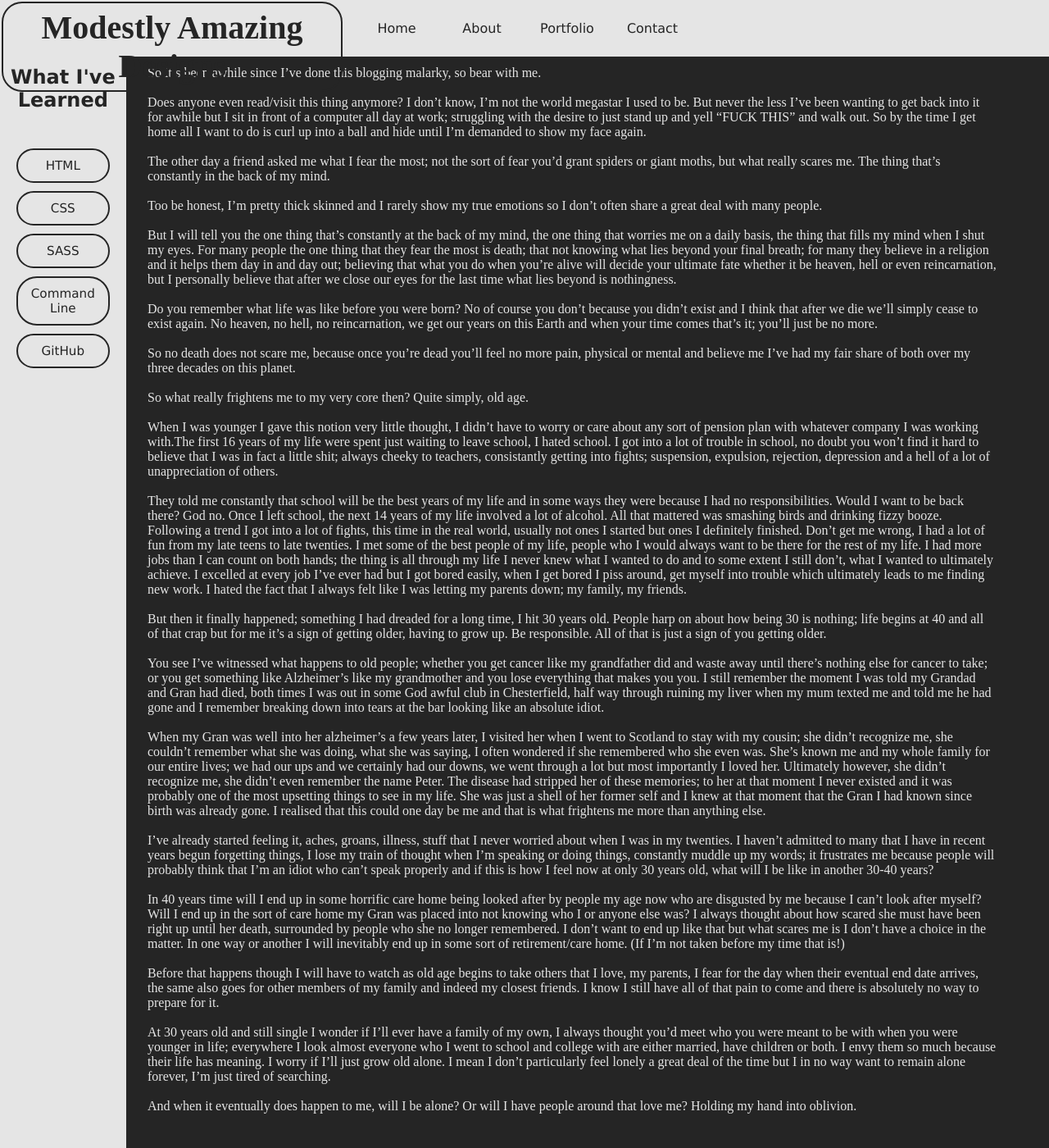
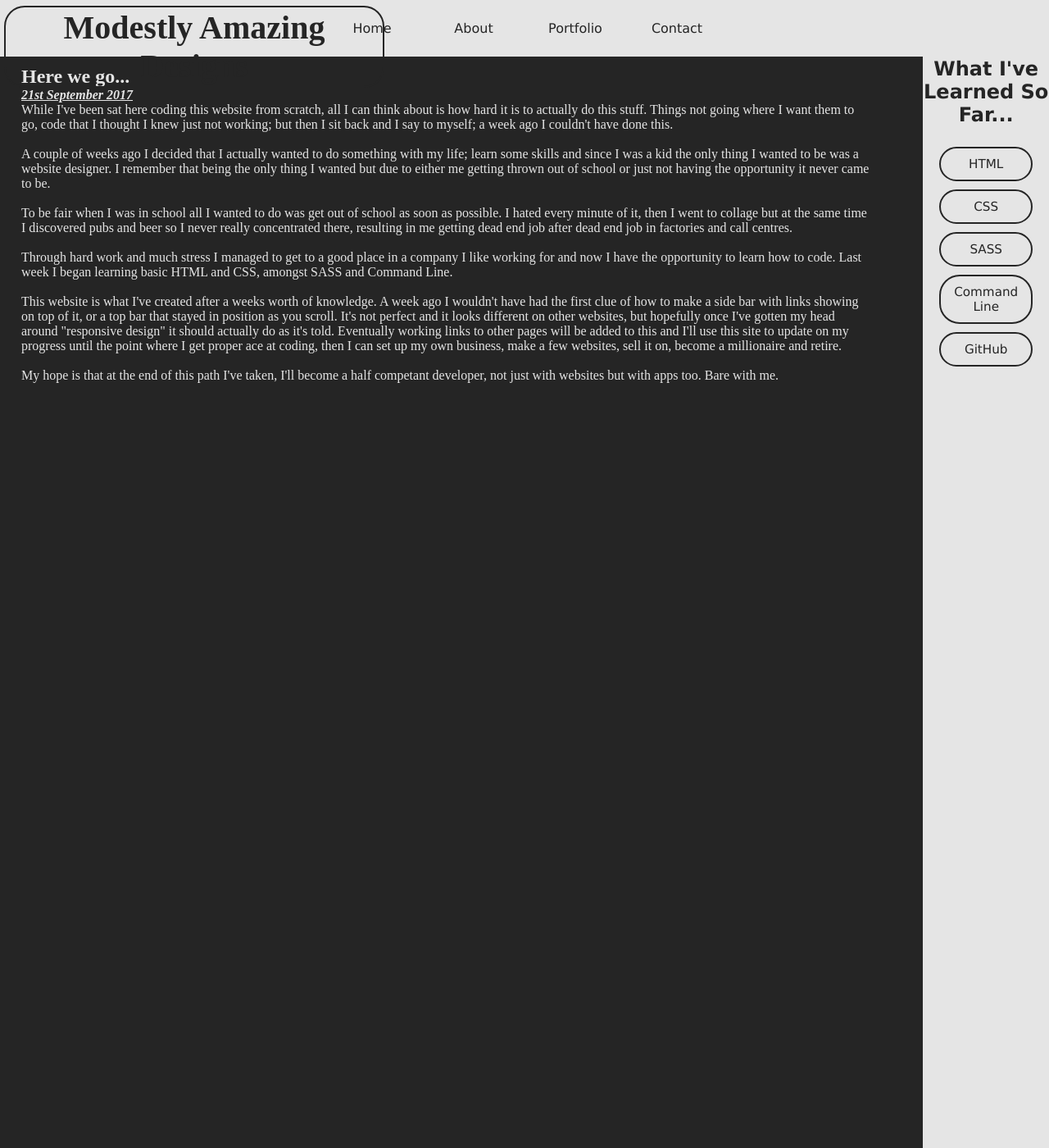
Before and after one commit to ArdPete/ardpete.github.io, a Jekyll site: the page index.html, which Jekyll copies as it is, in a window 1280 px wide and 1400 px high. Shown: the whole window at 82% size. Built offline with Jekyll 4.4.1, drawn with Linux system fonts in a browser that asks for light colours; comment, search, counter and statistics services are not loaded; some of the changed text lies outside the part shown.

Commit message:
Add files via upload

```diff
--- a/index.html
+++ b/index.html
@@ -24,7 +24,7 @@
 
  <div class="container">
     <div class="nav">
-  <h2>What I've Learned</h2>
+  <h2>What I've Learned So Far...</h2>
   <ul>
     <li class="sidebar">HTML</li>
     <li class="sidebar">CSS</li>
@@ -35,47 +35,17 @@
     </div>
 
   <div class="main">
-
-    <p class="main">So it’s been awhile since I’ve done this blogging malarky, so bear with me.
-<br /><br />
-Does anyone even read/visit this thing anymore? I don’t know, I’m not the world megastar I used to be. But never the less I’ve been wanting to get back into it for awhile but I sit in front of a computer all day at work; struggling with the desire to just stand up and yell “FUCK THIS” and walk out. So by the time I get home all I want to do is curl up into a ball and hide until I’m demanded to show my face again.
-<br /><br />
-The other day a friend asked me what I fear the most; not the sort of fear you’d grant spiders or giant moths, but what really scares me. The thing that’s constantly in the back of my mind.
-<br /><br />
-Too be honest, I’m pretty thick skinned and I rarely show my true emotions so I don’t often share a great deal with many people.
-<br /><br />
-But I will tell you the one thing that’s constantly at the back of my mind, the one thing that worries me on a daily basis, the thing that fills my mind when I shut my eyes. For many people the one thing that they fear the most is death; that not knowing what lies beyond your final breath; for many they believe in a religion and it helps them day in and day out; believing that what you do when you’re alive will decide your ultimate fate whether it be heaven, hell or even reincarnation, but I personally believe that after we close our eyes for the last time what lies beyond is nothingness.
-<br /><br />
-Do you remember what life was like before you were born? No of course you don’t because you didn’t exist and I think that after we die we’ll simply cease to exist again. No heaven, no hell, no reincarnation, we get our years on this Earth and when your time comes that’s it; you’ll just be no more.
-<br /><br />
-So no death does not scare me, because once you’re dead you’ll feel no more pain, physical or mental and believe me I’ve had my fair share of both over my three decades on this planet.
-<br /><br />
-So what really frightens me to my very core then? Quite simply, old age.
-<br /><br />
-When I was younger I gave this notion very little thought, I didn’t have to worry or care about any sort of pension plan with whatever company I was working with.The first 16 years of my life were spent just waiting to leave school, I hated school. I got into a lot of trouble in school, no doubt you won’t find it hard to believe that I was in fact a little shit; always cheeky to teachers, consistantly getting into fights; suspension, expulsion, rejection, depression and a hell of a lot of unappreciation of others.
-<br /><br />
-They told me constantly that school will be the best years of my life and in some ways they were because I had no responsibilities. Would I want to be back there? God no. Once I left school, the next 14 years of my life involved a lot of alcohol. All that mattered was smashing birds and drinking fizzy booze. Following a trend I got into a lot of fights, this time in the real world, usually not ones I started but ones I definitely finished. Don’t get me wrong, I had a lot of fun from my late teens to late twenties. I met some of the best people of my life, people who I would always want to be there for the rest of my life. I had more jobs than I can count on both hands; the thing is all through my life I never knew what I wanted to do and to some extent I still don’t, what I wanted to ultimately achieve. I excelled at every job I’ve ever had but I got bored easily, when I get bored I piss around, get myself into trouble which ultimately leads to me finding new work. I hated the fact that I always felt like I was letting my parents down; my family, my friends.
-<br /><br />
-But then it finally happened; something I had dreaded for a long time, I hit 30 years old. People harp on about how being 30 is nothing; life begins at 40 and all of that crap but for me it’s a sign of getting older, having to grow up. Be responsible. All of that is just a sign of you getting older.
-<br /><br />
-You see I’ve witnessed what happens to old people; whether you get cancer like my grandfather did and waste away until there’s nothing else for cancer to take; or you get something like Alzheimer’s like my grandmother and you lose everything that makes you you. I still remember the moment I was told my Grandad and Gran had died, both times I was out in some God awful club in Chesterfield, half way through ruining my liver when my mum texted me and told me he had gone and I remember breaking down into tears at the bar looking like an absolute idiot.
-<br /><br />
-When my Gran was well into her alzheimer’s a few years later, I visited her when I went to Scotland to stay with my cousin; she didn’t recognize me, she couldn’t remember what she was doing, what she was saying, I often wondered if she remembered who she even was. She’s known me and my whole family for our entire lives; we had our ups and we certainly had our downs, we went through a lot but most importantly I loved her. Ultimately however, she didn’t recognize me, she didn’t even remember the name Peter. The disease had stripped her of these memories; to her at that moment I never existed and it was probably one of the most upsetting things to see in my life. She was just a shell of her former self and I knew at that moment that the Gran I had known since birth was already gone. I realised that this could one day be me and that is what frightens me more than anything else.
-<br /><br />
-I’ve already started feeling it, aches, groans, illness, stuff that I never worried about when I was in my twenties. I haven’t admitted to many that I have in recent years begun forgetting things, I lose my train of thought when I’m speaking or doing things, constantly muddle up my words; it frustrates me because people will probably think that I’m an idiot who can’t speak properly and if this is how I feel now at only 30 years old, what will I be like in another 30-40 years?
-<br /><br />
-In 40 years time will I end up in some horrific care home being looked after by people my age now who are disgusted by me because I can’t look after myself? Will I end up in the sort of care home my Gran was placed into not knowing who I or anyone else was? I always thought about how scared she must have been right up until her death, surrounded by people who she no longer remembered. I don’t want to end up like that but what scares me is I don’t have a choice in the matter. In one way or another I will inevitably end up in some sort of retirement/care home. (If I’m not taken before my time that is!)
-<br /><br />
-Before that happens though I will have to watch as old age begins to take others that I love, my parents, I fear for the day when their eventual end date arrives, the same also goes for other members of my family and indeed my closest friends. I know I still have all of that pain to come and there is absolutely no way to prepare for it.
-<br /><br />
-At 30 years old and still single I wonder if I’ll ever have a family of my own, I always thought you’d meet who you were meant to be with when you were younger in life; everywhere I look almost everyone who I went to school and college with are either married, have children or both. I envy them so much because their life has meaning. I worry if I’ll just grow old alone. I mean I don’t particularly feel lonely a great deal of the time but I in no way want to remain alone forever, I’m just tired of searching.
-<br /><br />
-And when it eventually does happen to me, will I be alone? Or will I have people around that love me? Holding my hand into oblivion.</p>
-	<p class="main">Why am I shit at coding?</p>
-	<p class="main">Why am I shit at coding?</p>
-	<p class="main">Why am I shit at coding?</p>
-	<p class="main">Why am I shit at coding?</p>
-	<p class="main">Why am I shit at coding?</p>
-	<p class="main">Why am I shit at coding?</p>
-
+    <h2 class="main">Here we go...</h2>
+	<p class="main"><strong><em><u>21st September 2017</u></strong></em><br />
+	While I've been sat here coding this website from scratch, all I can think about is how hard it is to actually do this stuff. Things not going where I want them to go, code that I thought I knew just not working; but then I sit back and I say to myself; a week ago I couldn't have done this.
+	<br /><br />
+	A couple of weeks ago I decided that I actually wanted to do something with my life; learn some skills and since I was a kid the only thing I wanted to be was a website designer. I remember that being the only thing I wanted but due to either me getting thrown out of school or just not having the opportunity it never came to be.
+	<br /><br />
+	To be fair when I was in school all I wanted to do was get out of school as soon as possible. I hated every minute of it, then I went to collage but at the same time I discovered pubs and beer so I never really concentrated there, resulting in me getting dead end job after dead end job in factories and call centres.
+	<br /><br />
+	Through hard work and much stress I managed to get to a good place in a company I like working for and now I have the opportunity to learn how to code. Last week I began learning basic HTML and CSS, amongst SASS and Command Line.
+	<br /><br />
+	This website is what I've created after a weeks worth of knowledge. A week ago I wouldn't have had the first clue of how to make a side bar with links showing on top of it, or a top bar that stayed in position as you scroll. It's not perfect and it looks different on other websites, but hopefully once I've gotten my head around "responsive design" it should actually do as it's told. Eventually working links to other pages will be added to this and I'll use this site to update on my progress until the point where I get proper ace at coding, then I can set up my own business, make a few websites, sell it on, become a millionaire and retire.
+	<br /><br />
+	My hope is that at the end of this path I've taken, I'll become a half competant developer, not just with websites but with apps too. Bare with me.</p>
   </div>
--- a/style.css
+++ b/style.css
@@ -7,7 +7,8 @@ body {
   margin: 0 auto;
 }
 .welcome {
-	clear: left;
+	clear: both;
+
 }
 
 header {
@@ -18,10 +19,12 @@ header {
   top: 0px;
 
 }
-h1.welcome {
+
+h1,
+welcome {
 
 	border: 2px solid #252525;
-	padding: 6px;
+	padding: 1px 5px;
 	text-align: center;
 	border-radius: 25px;
 	color: #252525;
@@ -30,12 +33,12 @@ h1.welcome {
 	position: fixed;
 	display: inline;
 	justify-content: center;
-	min-width: 200px;
-	max-width: 400px;
+	min-width: 75px;
+	max-width: 450px;
 	z-index: 5;
 	clear: right;
-    top: 2px;
-	left: 2px;
+    top: 7px;
+	left: 5px;
     margin: auto;
 }
 
@@ -55,7 +58,7 @@ ul {
   font-style: bold;
   display: inline-block;
   max-width: 200px;
-  min-width: 100px;
+  min-width: 120px;
   clear: left;
 }
 
@@ -74,10 +77,12 @@ li:hover {
   min-height: 100%;
   max-height: 100%;
   position: fixed;
+  top: 0px;
+  right: 0px;
 
 }
 
-h2 {
+.nav h2 {
 
 color: #252525;
 font-family: 'Verdana', sans-serif;
@@ -85,6 +90,9 @@ text-align: center;
 display: inline-block;
 padding: 60px 0px 0px 0px;
 margin-left: 0px;
+margin-top: 10px;
+margin-bottom: 0px;
+
 }
 
 .sidebar {
@@ -102,8 +110,6 @@ margin-left: 0px;
 	border: 2px solid #252525;
 	border-radius: 25px;
 
-
-
 }
 
 
@@ -117,8 +123,14 @@ margin-left: 0px;
   padding-top: 10px;
   margin-bottom: 0px;
   position: relative;
-  left: 90px;
-
+  left: 13px;
   overflow-wrap: normal;
 
 }
+
+.main h2 {
+	margin-bottom: 0px;
+	padding-bottom: 0px;
+	top: 40px;
+	display: inline;
+}
```
